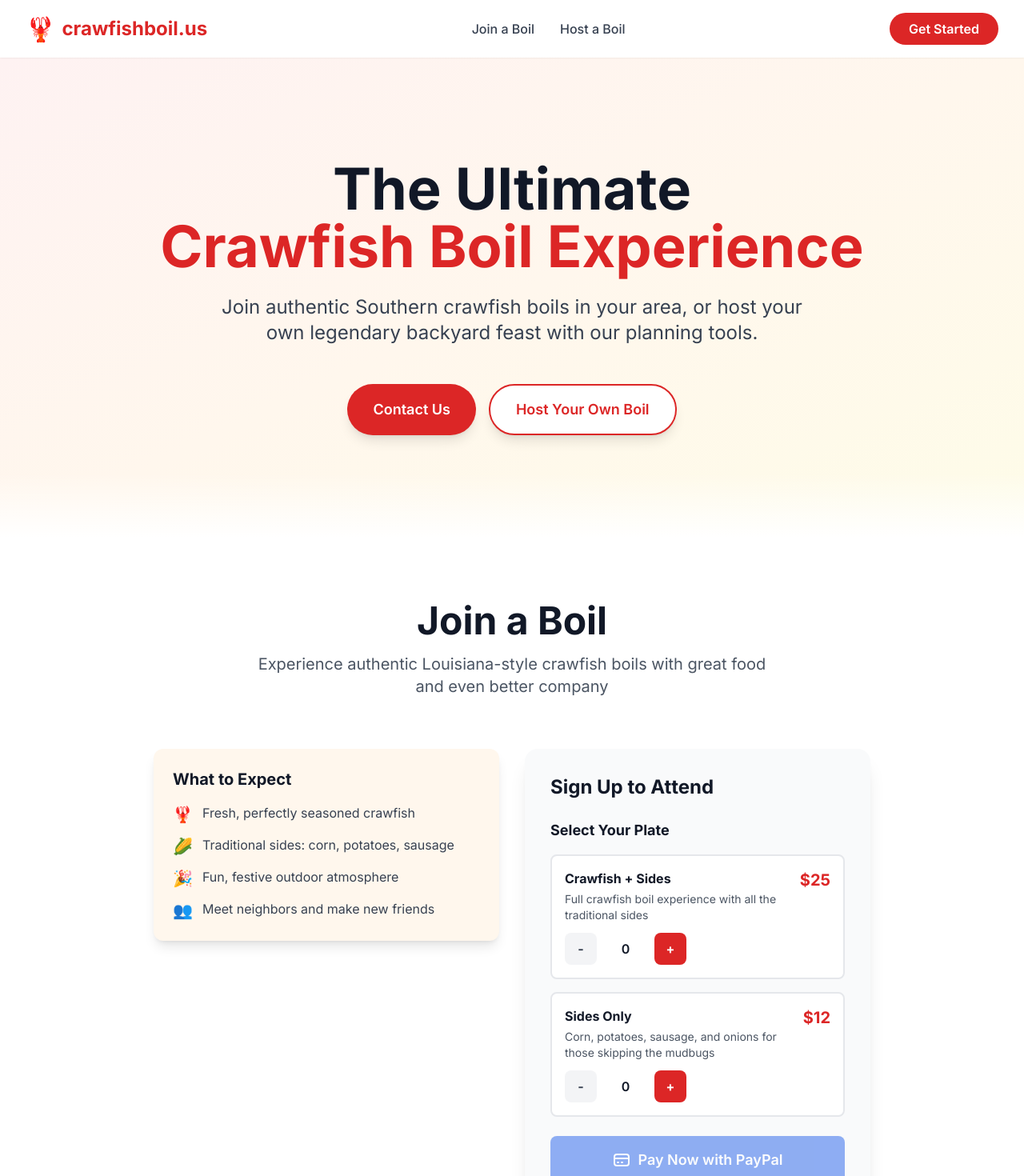
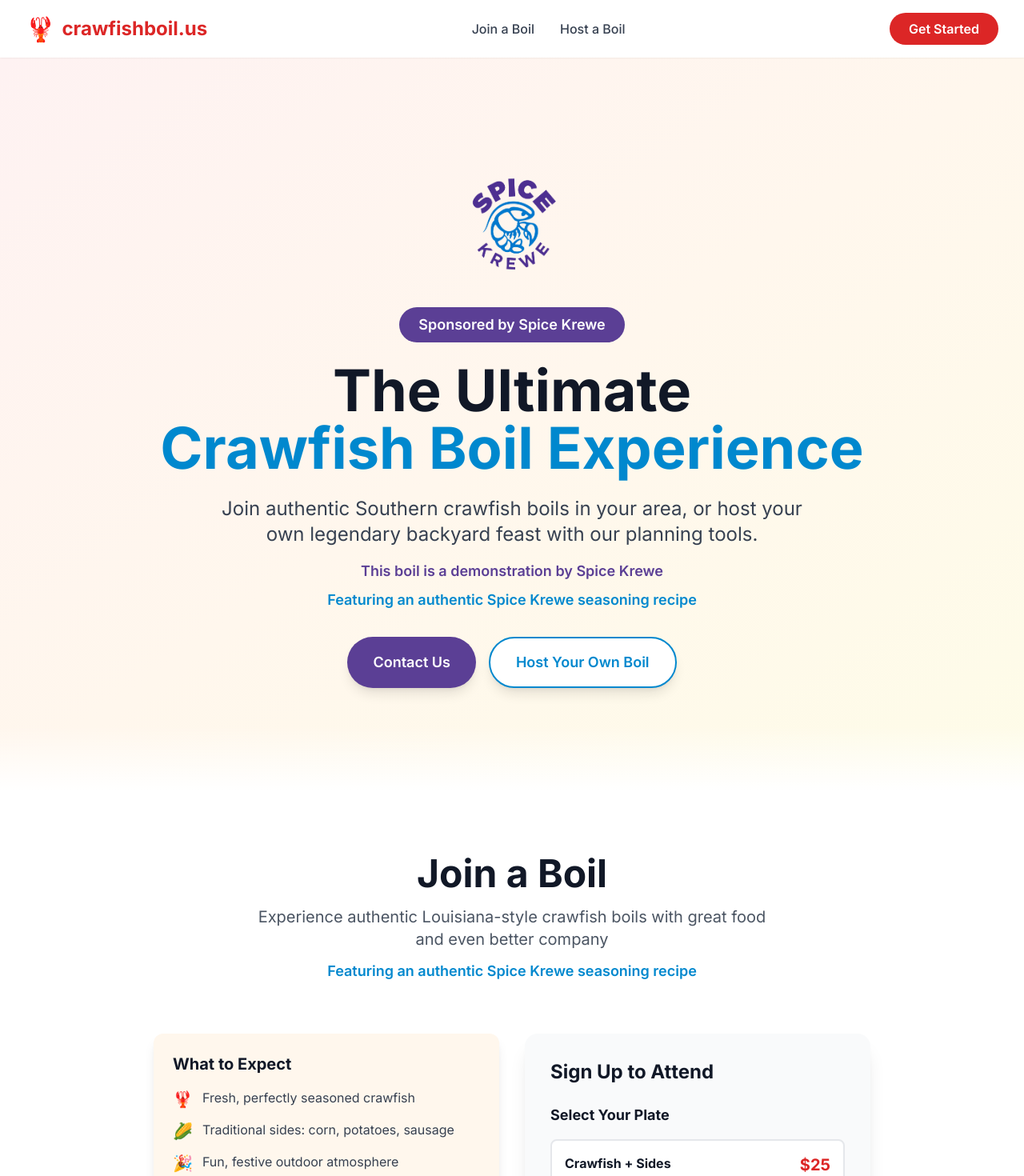
Before and after one commit to redsurfer1/crawfishboil, a React (Vite) app: page / in a window 1280 px wide. Shown: the top 1470 px of the page at 80% size. Built offline with nearby package versions, Linux system fonts and the light colour scheme; no server answers.

Commit message:
Integrate Spice Krewe branding

```diff
--- a/src/components/Calculator.jsx
+++ b/src/components/Calculator.jsx
@@ -249,9 +249,9 @@
               </div>
             </div>
 
-            <div className="mt-6 p-4 bg-blue-50 rounded-lg">
+            <div className="mt-6 p-4 rounded-lg" style={{ backgroundColor: '#E8E0F5' }}>
               <p className="text-sm text-gray-600">
-                <span className="font-semibold text-gray-900">Pro Tip:</span> These ratios are based on traditional Louisiana crawfish boil proportions. Adjust to taste and consider buying extra crawfish for hungry crowds!
+                <span className="font-semibold text-gray-900">Pro Tip:</span> These ratios are based on traditional Louisiana crawfish boil proportions. The 4 oz seasoning per 9 lbs crawfish ratio is specifically optimized for <span className="font-semibold" style={{ color: '#5B3F95' }}>Spice Krewe Crawfish Boil Seasoning</span>. Adjust to taste and consider buying extra crawfish for hungry crowds!
               </p>
             </div>
           </div>
--- a/src/components/GuestPath.jsx
+++ b/src/components/GuestPath.jsx
@@ -87,8 +87,11 @@
           <h2 className="text-4xl md:text-5xl font-bold text-gray-900 mb-4">
             Join a Boil
           </h2>
-          <p className="text-xl text-gray-600 max-w-2xl mx-auto">
+          <p className="text-xl text-gray-600 max-w-2xl mx-auto mb-3">
             Experience authentic Louisiana-style crawfish boils with great food and even better company
+          </p>
+          <p className="text-lg font-semibold" style={{ color: '#0088CE' }}>
+            Featuring an authentic Spice Krewe seasoning recipe
           </p>
         </div>
 
@@ -144,7 +147,10 @@
                     <button
                       type="button"
                       onClick={() => updateCart('crawfishPlate', true)}
-                      className="w-10 h-10 flex items-center justify-center bg-red-600 hover:bg-red-700 rounded-lg font-bold text-white transition"
+                      className="w-10 h-10 flex items-center justify-center rounded-lg font-bold text-white transition"
+                      style={{ backgroundColor: '#5B3F95' }}
+                      onMouseEnter={(e) => e.target.style.backgroundColor = '#4a3277'}
+                      onMouseLeave={(e) => e.target.style.backgroundColor = '#5B3F95'}
                     >
                       +
                     </button>
@@ -171,7 +177,10 @@
                     <button
                       type="button"
                       onClick={() => updateCart('sidesOnly', true)}
-                      className="w-10 h-10 flex items-center justify-center bg-red-600 hover:bg-red-700 rounded-lg font-bold text-white transition"
+                      className="w-10 h-10 flex items-center justify-center rounded-lg font-bold text-white transition"
+                      style={{ backgroundColor: '#5B3F95' }}
+                      onMouseEnter={(e) => e.target.style.backgroundColor = '#4a3277'}
+                      onMouseLeave={(e) => e.target.style.backgroundColor = '#5B3F95'}
                     >
                       +
                     </button>
--- a/src/components/Hero.jsx
+++ b/src/components/Hero.jsx
@@ -13,24 +13,52 @@
     <section className="relative bg-gradient-to-br from-red-50 via-orange-50 to-yellow-50 py-20 md:py-32">
       <div className="max-w-7xl mx-auto px-4 sm:px-6 lg:px-8">
         <div className="text-center">
+          <div className="flex justify-center mb-6">
+            <img
+              src="/SpiceKrewe_Logo_Transparent_background_(1).png"
+              alt="Spice Krewe Logo"
+              className="h-32 md:h-40 w-auto"
+            />
+          </div>
+
+          <div className="inline-block mb-6 px-6 py-2 rounded-full" style={{ backgroundColor: '#5B3F95' }}>
+            <p className="text-white font-semibold text-lg">Sponsored by Spice Krewe</p>
+          </div>
+
           <h1 className="text-5xl md:text-7xl font-bold text-gray-900 mb-6">
             The Ultimate
-            <span className="block text-red-600">Crawfish Boil Experience</span>
+            <span className="block" style={{ color: '#0088CE' }}>Crawfish Boil Experience</span>
           </h1>
-          <p className="text-xl md:text-2xl text-gray-700 mb-12 max-w-3xl mx-auto">
-            Join authentic Southern crawfish boils in your area, or host your own
-            legendary backyard feast with our planning tools.
-          </p>
+
+          <div className="max-w-3xl mx-auto mb-8">
+            <p className="text-xl md:text-2xl text-gray-700 mb-4">
+              Join authentic Southern crawfish boils in your area, or host your own
+              legendary backyard feast with our planning tools.
+            </p>
+            <div className="space-y-2">
+              <p className="text-lg font-semibold" style={{ color: '#5B3F95' }}>
+                This boil is a demonstration by Spice Krewe
+              </p>
+              <p className="text-lg font-semibold" style={{ color: '#0088CE' }}>
+                Featuring an authentic Spice Krewe seasoning recipe
+              </p>
+            </div>
+          </div>
+
           <div className="flex flex-col sm:flex-row gap-4 justify-center">
             <button
               onClick={scrollToContact}
-              className="bg-red-600 hover:bg-red-700 text-white px-8 py-4 rounded-full text-lg font-semibold transition transform hover:scale-105 shadow-lg"
+              className="text-white px-8 py-4 rounded-full text-lg font-semibold transition transform hover:scale-105 shadow-lg"
+              style={{ backgroundColor: '#5B3F95' }}
+              onMouseEnter={(e) => e.target.style.backgroundColor = '#4a3277'}
+              onMouseLeave={(e) => e.target.style.backgroundColor = '#5B3F95'}
             >
               Contact Us
             </button>
             <button
               onClick={scrollToHost}
-              className="bg-white hover:bg-gray-50 text-red-600 px-8 py-4 rounded-full text-lg font-semibold transition transform hover:scale-105 shadow-lg border-2 border-red-600"
+              className="bg-white hover:bg-gray-50 px-8 py-4 rounded-full text-lg font-semibold transition transform hover:scale-105 shadow-lg border-2"
+              style={{ color: '#0088CE', borderColor: '#0088CE' }}
             >
               Host Your Own Boil
             </button>
```
